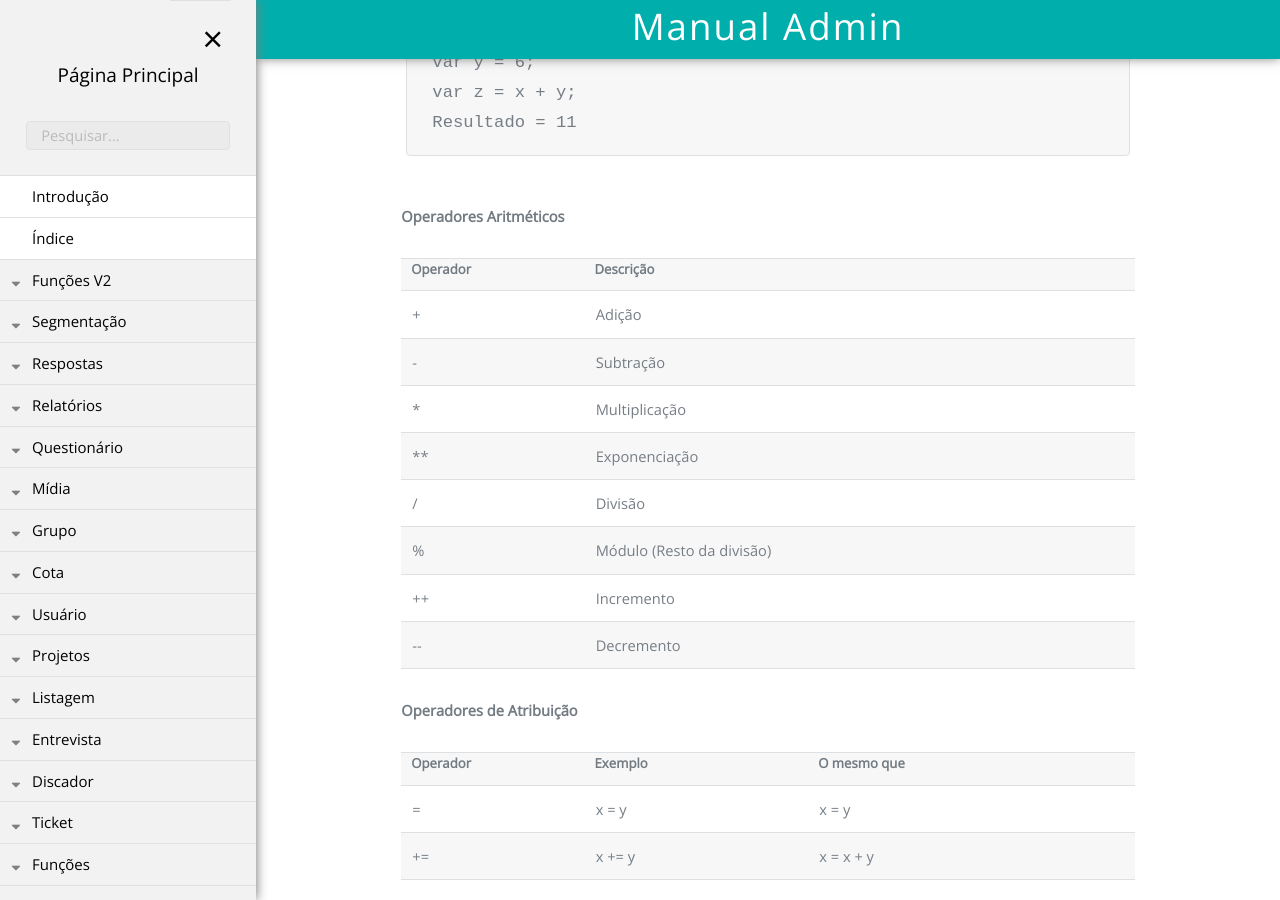
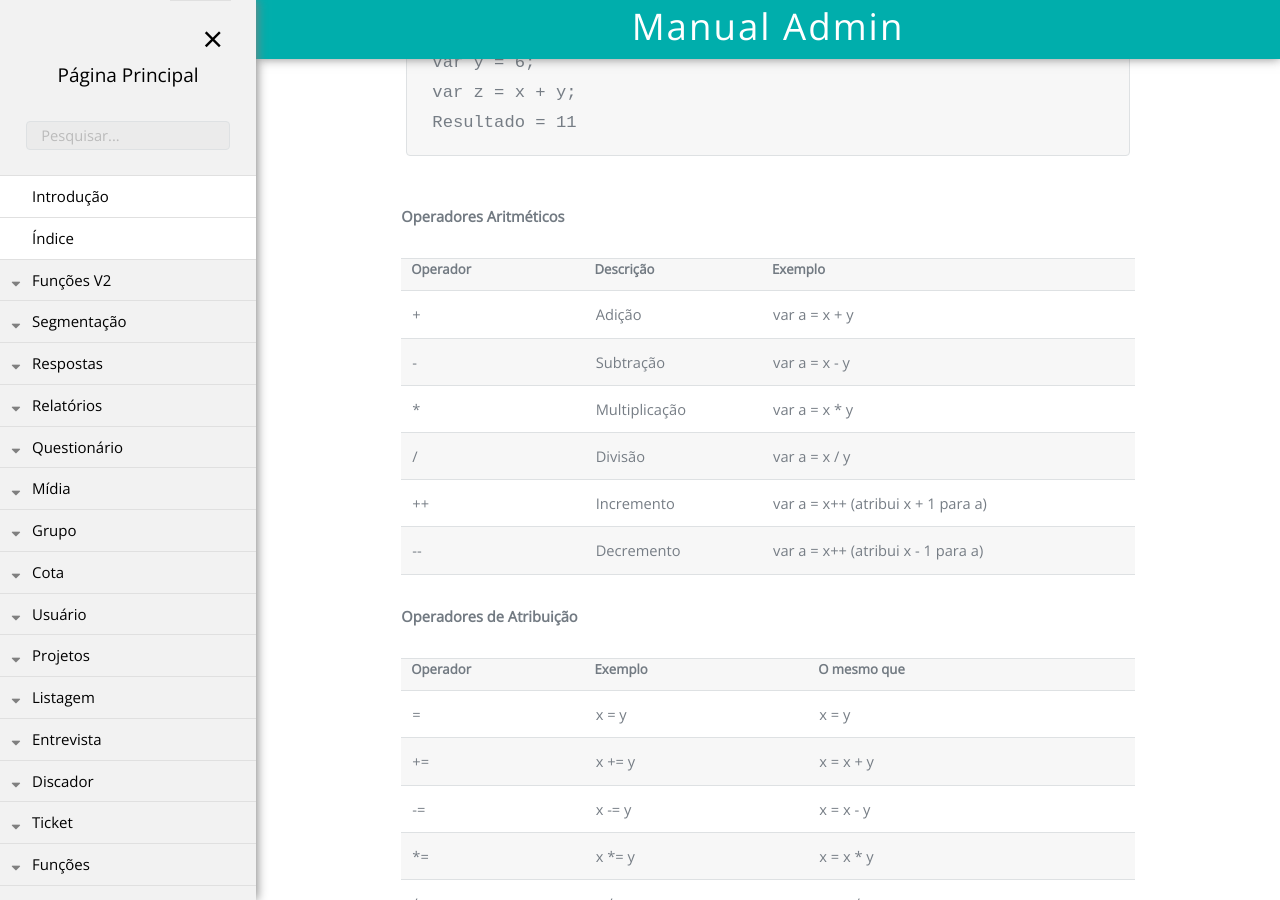
Before and after one commit to rogerio-figueiredo-hsr/hsrtechonline.github.io, a Jekyll site: the page built from _posts/2019-04-02-sintaxe-javascript.md, in a window 1280 px wide and 900 px high, scrolled down 358 px. Built offline with Jekyll 4.4.1, drawn with Linux system fonts in a browser that asks for light colours.

Commit message:
Update 2019-04-02-sintaxe-javascript.md

```diff
--- a/_posts/2019-04-02-sintaxe-javascript.md
+++ b/_posts/2019-04-02-sintaxe-javascript.md
@@ -25,38 +25,37 @@ Resultado = 11</code>
   <tr>
     <th style="width:25%">Operador</th>
     <th>Descrição</th>
+    <th>Exemplo</th>
   </tr>
   <tr>
     <td>+</td>
     <td>Adição</td>
+    <td>var a = x + y</td>
   </tr>
   <tr>
     <td>-</td>
     <td>Subtração</td>
+    <td>var a = x - y</td>
   </tr>
   <tr>
     <td>*</td>
     <td>Multiplicação</td>
-  </tr>
-  <tr>
-    <td>**</td>
-    <td>Exponenciação</td>
+    <td>var a = x * y</td>
   </tr>
   <tr>
     <td>/</td>
     <td>Divisão</td>
-  </tr>
-  <tr>
-    <td>%</td>
-    <td>Módulo (Resto da divisão)</td>
+    <td>var a = x / y</td>
   </tr>
   <tr>
     <td>++</td>
     <td>Incremento</td>
+    <td>var a = x++ (atribui x + 1 para a)</td>
   </tr>
   <tr>
     <td>--</td>
     <td>Decremento</td>
+    <td>var a = x++ (atribui x - 1 para a)</td>
   </tr>
 </tbody></table>
 
```
